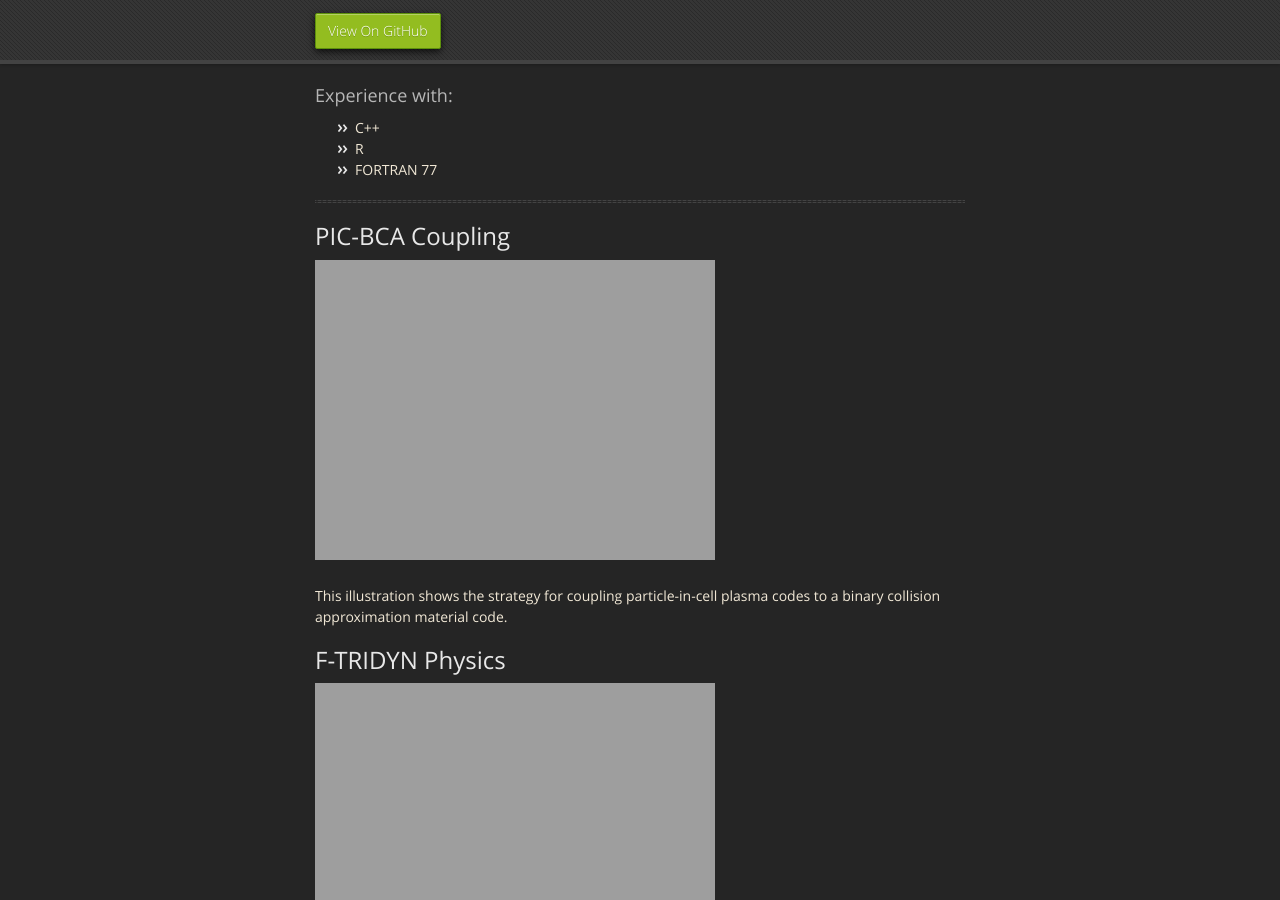
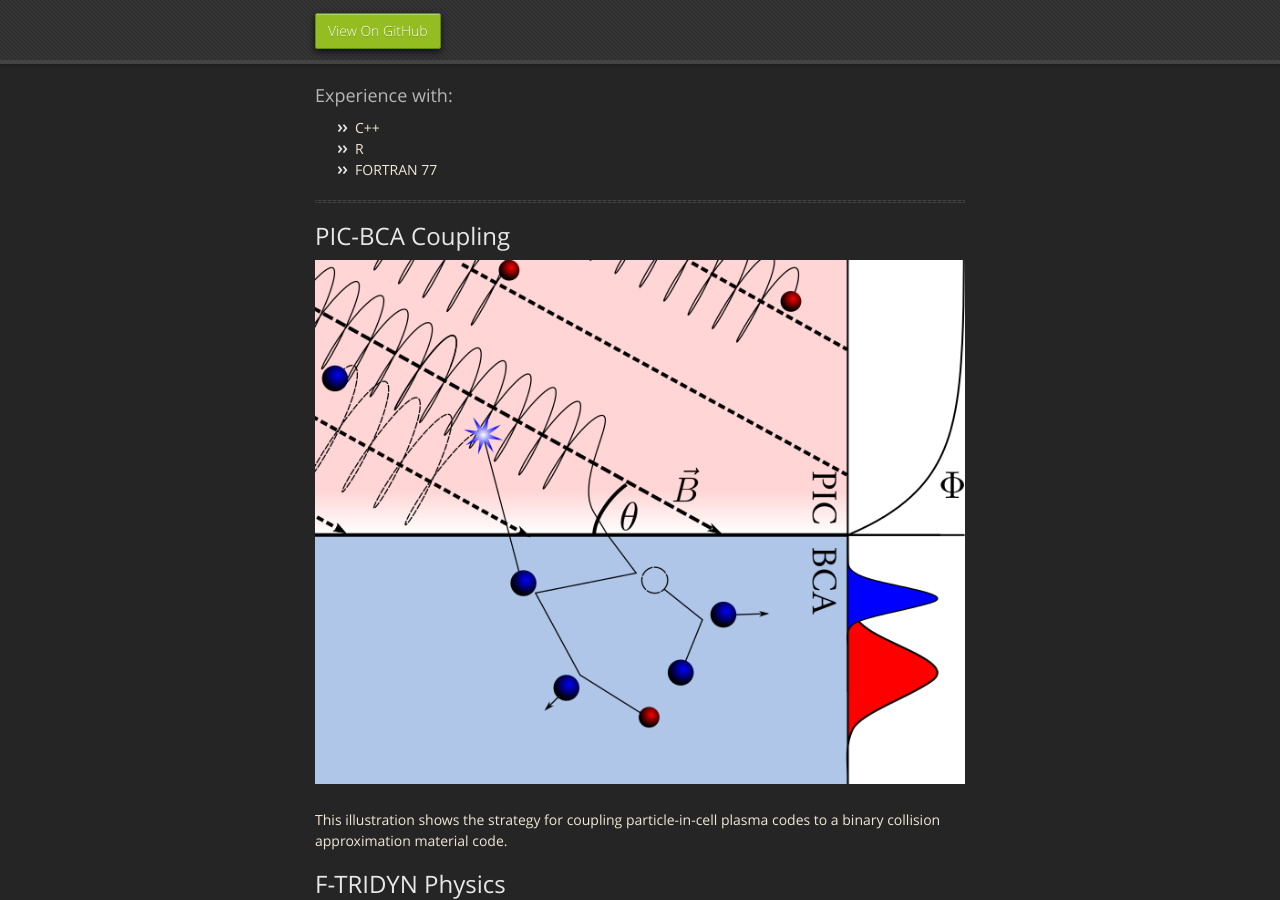
Before and after one commit to drobnyjt/test_jekyll, a Jekyll site: the page built from index.md, in a window 1280 px wide and 900 px high, scrolled down 1166 px. Built offline with Jekyll 4.4.1, drawn with Linux system fonts in a browser that asks for light colours; our own code applies the rules of GitHub Pages for plain Markdown files.

Commit message:
Update index.md

```diff
--- a/index.md
+++ b/index.md
@@ -54,12 +54,12 @@ layout: default
 
 ## PIC-BCA Coupling
 
-![PIC-BCA coupling illustration.](./figure_one_for_one.png =400x)
+![PIC-BCA coupling illustration.](./figure_one_for_one.png)
 
 This illustration shows the strategy for coupling particle-in-cell plasma codes to a binary collision approximation material code.
 
 ## F-TRIDYN Physics
 
-![F-TRIDYN Physics illustration.](./ftridyn.png =400x)
+![F-TRIDYN Physics illustration.](./ftridyn.png)
 
 An illustration of the various ion-matter interactions included in the code F-TRIDYN.
```
